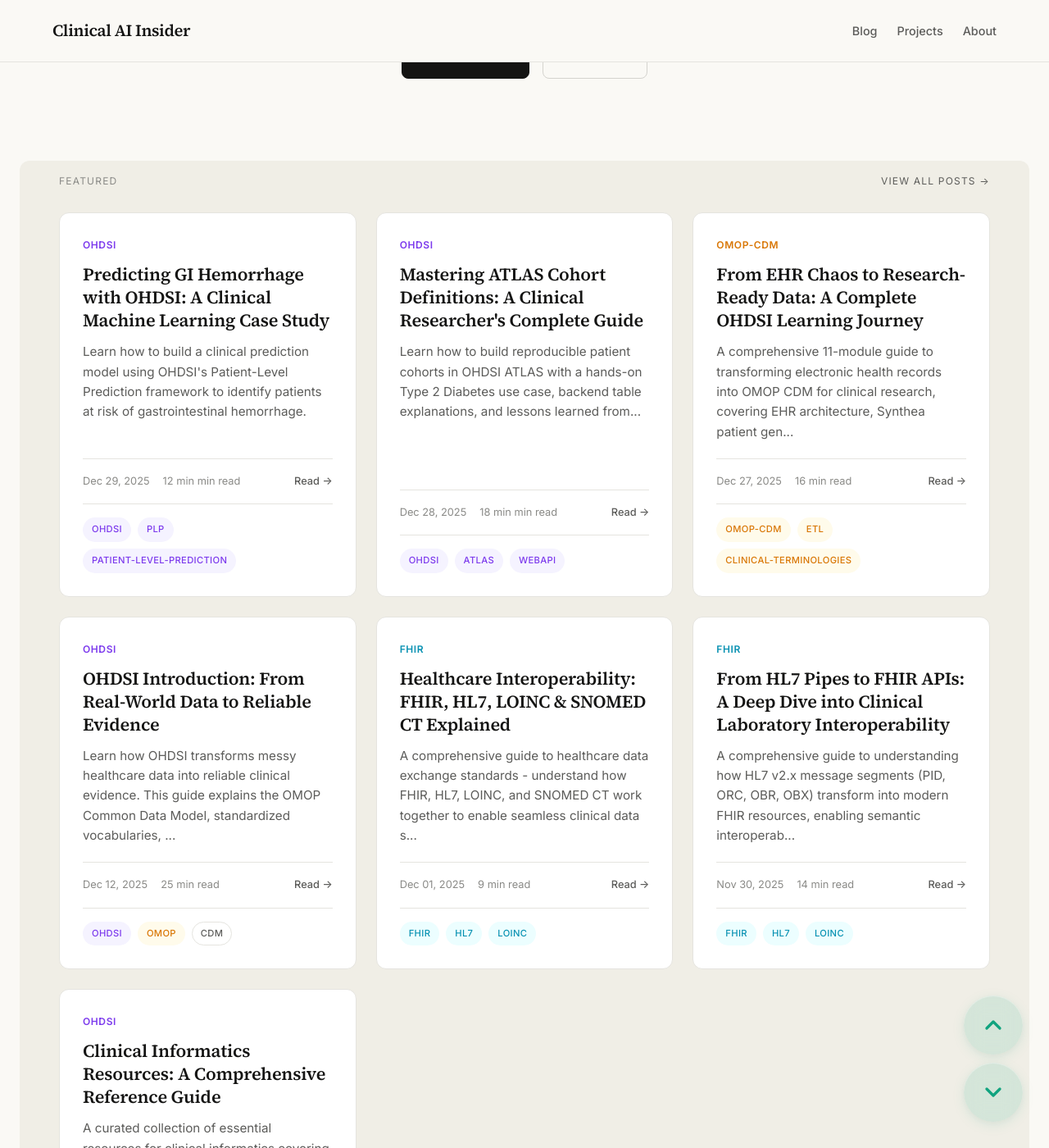
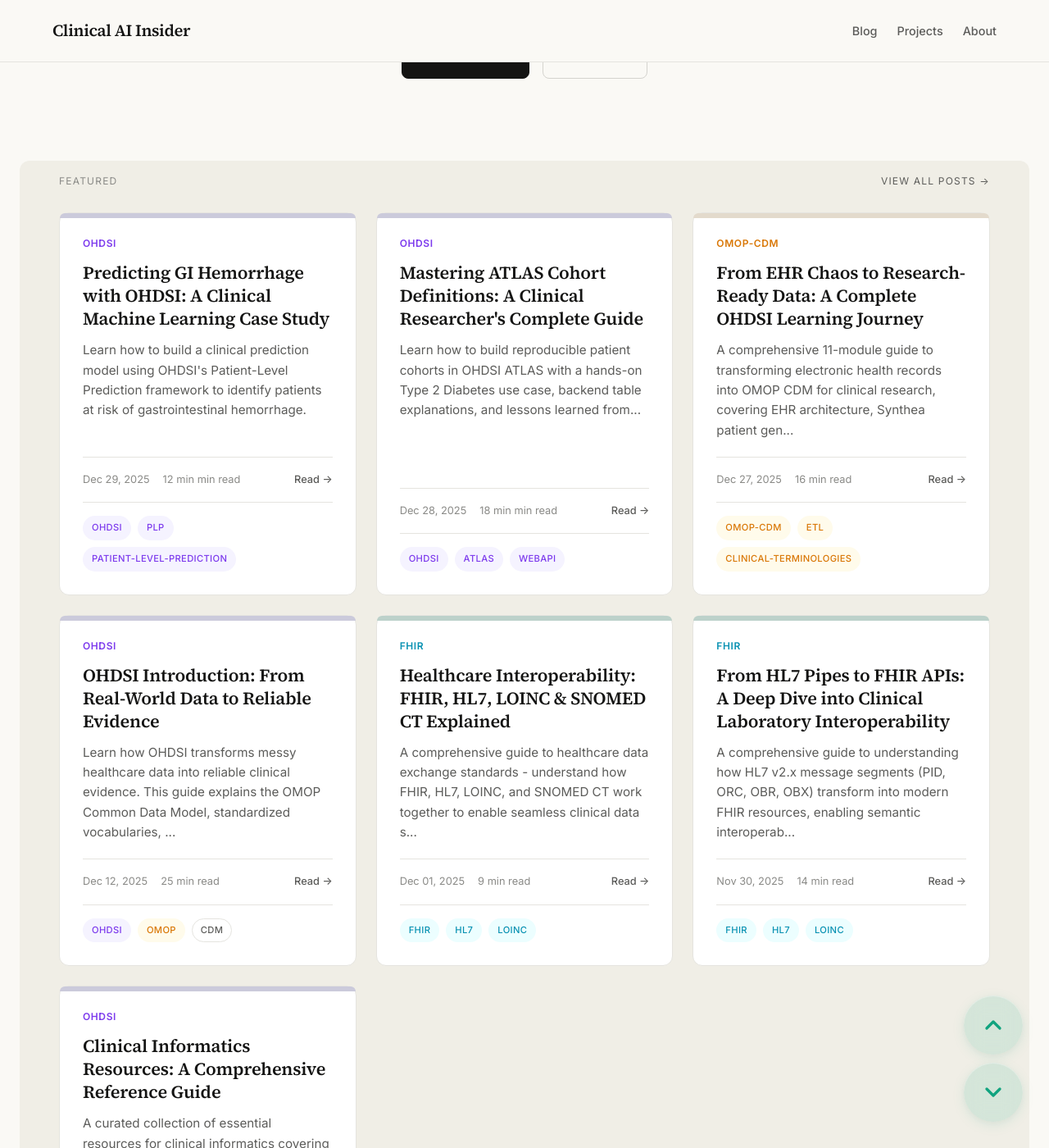
Before and after one commit to clinicalaiinsider/clinicalaiinsider.github.io, a Jekyll site: the page built from index.html, in a window 1280 px wide and 1400 px high, scrolled down 374 px. Shown: the whole window at 82% size. Built offline with Jekyll 4.4.1, drawn with Linux system fonts in a browser that asks for light colours; the list of posts is cut into pages by our own code.

Commit message:
Add Anthropic-style colored accent strips to post cards
- Add card accent color variables based on Anthropic's palette
- Lavender (#CBCADB) for OHDSI content
- Sage green (#BCD1CA) for FHIR content
- Warm beige (#E3DACC) for data/OMOP content
- Mint green (#C5D5D0) for NLP content
- Soft blue-gray (#D0D5E3) for Python content
- Warm rose (#E3D0CC) for tutorials

- Update post-card.html to include colored accent strip
- Categories detected from first tag and styled accordingly

🤖 Generated with [Claude Code](https://claude.com/claude-code)

Co-Authored-By: Claude Opus 4.5 <noreply@anthropic.com>

```diff
--- a/_includes/post-card.html
+++ b/_includes/post-card.html
@@ -1,23 +1,32 @@
-<article class="post-card">
-    <div class="post-card-header">
 {% assign first_tag = include.post.tags.first %}
-        {% if first_tag %}
 {% assign first_tag_lower = first_tag | downcase %}
 {% if first_tag_lower == 'ohdsi' or first_tag_lower == 'atlas' or first_tag_lower == 'achilles' or first_tag_lower == 'plp' or first_tag_lower == 'patient-level-prediction' or first_tag_lower == 'webapi' %}
-        <div class="post-card-category tag-ohdsi-text">{{ first_tag }}</div>
+    {% assign accent_class = 'accent-ohdsi' %}
+    {% assign category_class = 'tag-ohdsi-text' %}
 {% elsif first_tag_lower == 'fhir' or first_tag_lower == 'hl7' or first_tag_lower == 'interoperability' %}
-        <div class="post-card-category tag-fhir-text">{{ first_tag }}</div>
+    {% assign accent_class = 'accent-fhir' %}
+    {% assign category_class = 'tag-fhir-text' %}
 {% elsif first_tag_lower == 'omop-cdm' or first_tag_lower == 'omop' or first_tag_lower == 'etl' or first_tag_lower == 'clinical-terminologies' or first_tag_lower == 'loinc' or first_tag_lower == 'snomed' %}
-        <div class="post-card-category tag-data-text">{{ first_tag }}</div>
+    {% assign accent_class = 'accent-data' %}
+    {% assign category_class = 'tag-data-text' %}
 {% elsif first_tag_lower == 'nlp' or first_tag_lower == 'biobert' or first_tag_lower == 'healthcare-ai' or first_tag_lower == 'ner' or first_tag_lower == 'clinical-nlp' %}
-        <div class="post-card-category tag-nlp-text">{{ first_tag }}</div>
+    {% assign accent_class = 'accent-nlp' %}
+    {% assign category_class = 'tag-nlp-text' %}
 {% elsif first_tag_lower == 'python' or first_tag_lower == 'docker' or first_tag_lower == 'streamlit' %}
-        <div class="post-card-category tag-python-text">{{ first_tag }}</div>
+    {% assign accent_class = 'accent-python' %}
+    {% assign category_class = 'tag-python-text' %}
 {% elsif first_tag_lower == 'tutorial' or first_tag_lower == 'guide' or first_tag_lower == 'how-to' %}
-        <div class="post-card-category tag-tutorial-text">{{ first_tag }}</div>
+    {% assign accent_class = 'accent-tutorial' %}
+    {% assign category_class = 'tag-tutorial-text' %}
 {% else %}
-        <div class="post-card-category">{{ first_tag }}</div>
+    {% assign accent_class = '' %}
+    {% assign category_class = '' %}
 {% endif %}
+<article class="post-card">
+    <div class="post-card-accent {{ accent_class }}"></div>
+    <div class="post-card-header">
+        {% if first_tag %}
+        <div class="post-card-category {{ category_class }}">{{ first_tag }}</div>
         {% endif %}
         <h3 class="post-card-title">
             <a href="{{ include.post.url | relative_url }}">{{ include.post.title }}</a>
--- a/assets/css/main.css
+++ b/assets/css/main.css
@@ -35,6 +35,14 @@
     --color-fhir: #0891b2;
     --color-fhir-light: #ecfeff;
 
+    /* Anthropic-style card accent backgrounds */
+    --color-card-ohdsi: #CBCADB;      /* Lavender - like Anthropic Academy */
+    --color-card-fhir: #BCD1CA;       /* Sage green - like Responsible Scaling */
+    --color-card-data: #E3DACC;       /* Warm beige - like Core Views */
+    --color-card-nlp: #C5D5D0;        /* Mint green */
+    --color-card-python: #D0D5E3;     /* Soft blue-gray */
+    --color-card-tutorial: #E3D0CC;   /* Warm rose */
+
     /* Status colors */
     --color-success: #10b981;
     --color-warning: #f59e0b;
@@ -403,6 +411,38 @@ main {
     border-color: var(--color-border-dark);
     box-shadow: 0 8px 30px rgba(20, 20, 19, 0.06);
     transform: translateY(-2px);
+}
+
+/* Anthropic-style colored accent strip at top of cards */
+.post-card-accent {
+    height: 6px;
+    margin: -28px -28px 20px -28px;
+    border-radius: var(--radius-lg) var(--radius-lg) 0 0;
+    background: var(--color-border);
+}
+
+.post-card-accent.accent-ohdsi {
+    background: var(--color-card-ohdsi);
+}
+
+.post-card-accent.accent-fhir {
+    background: var(--color-card-fhir);
+}
+
+.post-card-accent.accent-data {
+    background: var(--color-card-data);
+}
+
+.post-card-accent.accent-nlp {
+    background: var(--color-card-nlp);
+}
+
+.post-card-accent.accent-python {
+    background: var(--color-card-python);
+}
+
+.post-card-accent.accent-tutorial {
+    background: var(--color-card-tutorial);
 }
 
 .post-card-header {
```
Lines whose indentation alone changed are shown as unchanged.
